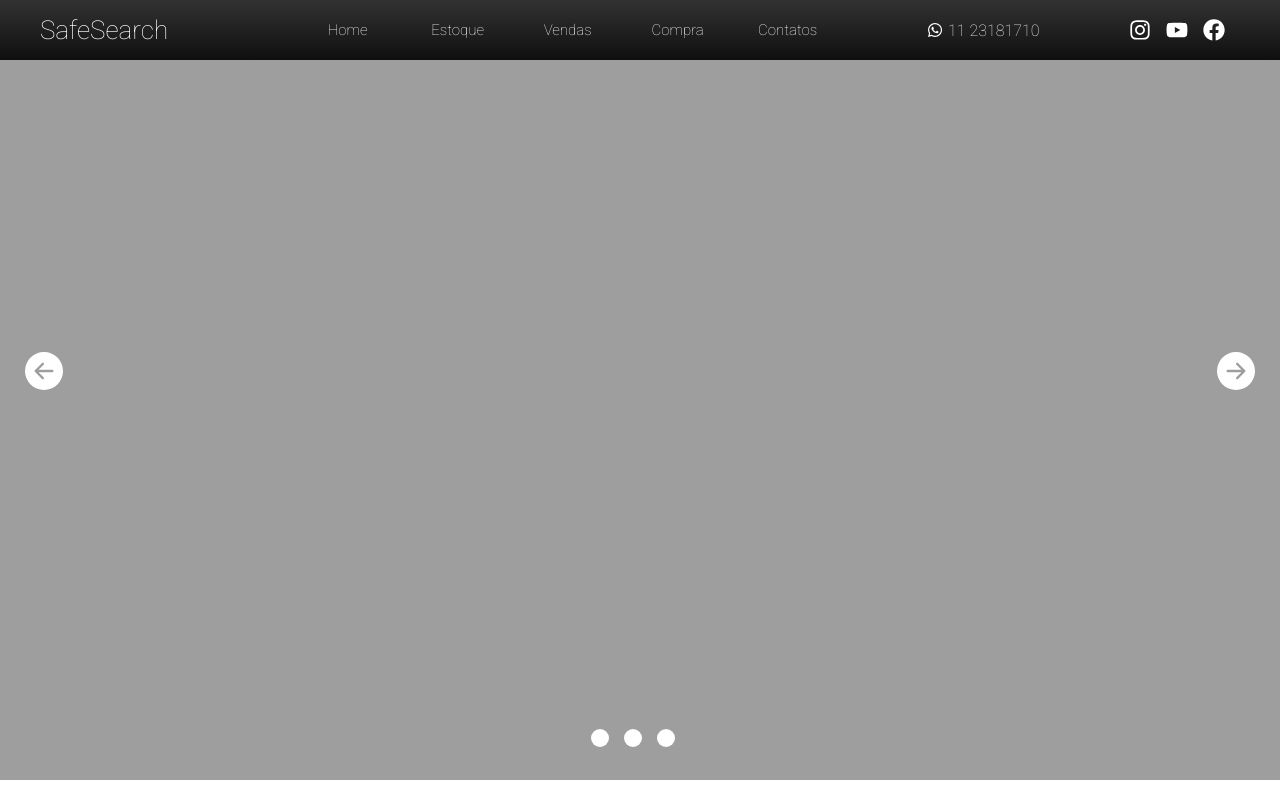
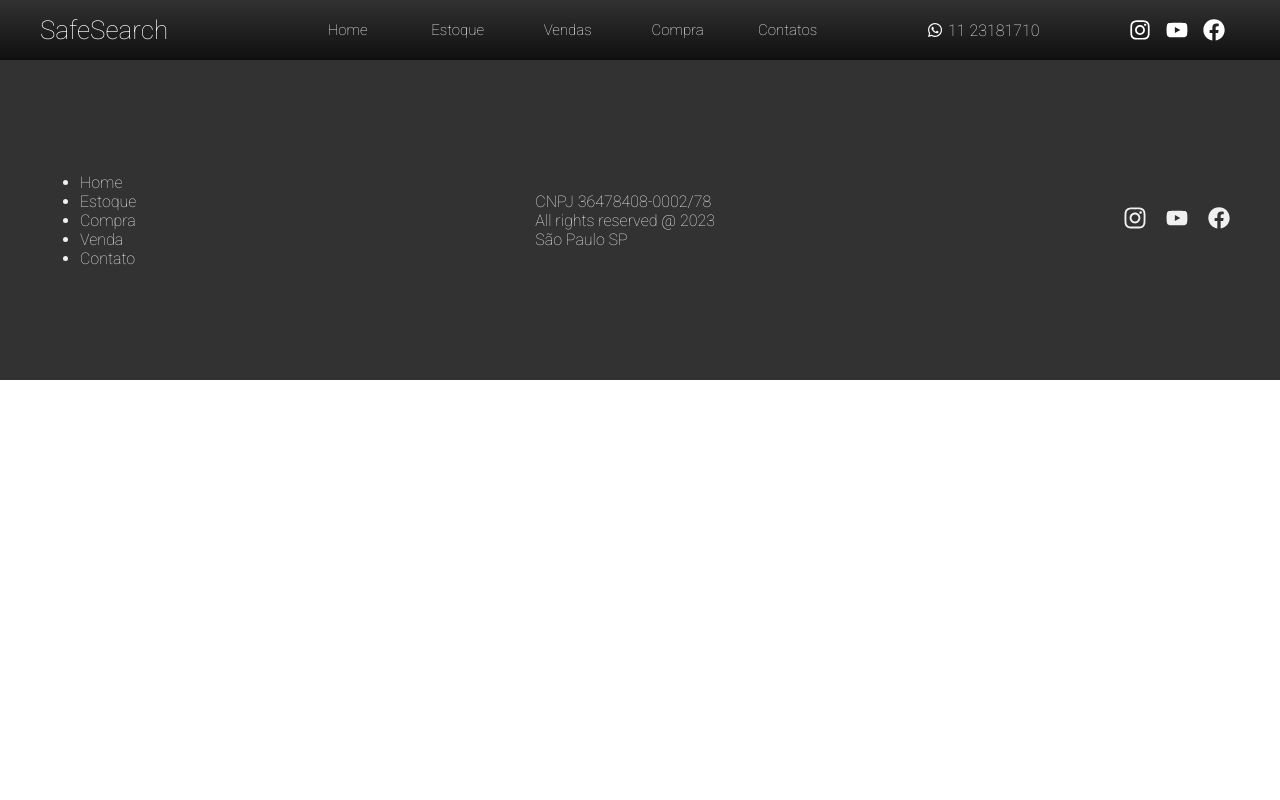
Before and after one commit to WESpekrul/shopcar, a React (Create React App) app: page /car in a window 1280 px wide. Shown: the top 800 px of the page. Built offline with nearby package versions, Linux system fonts and the light colour scheme.

Commit message:
Paginas SubSequentes . MUI ?

```diff
--- a/src/App.js
+++ b/src/App.js
@@ -1,10 +1,13 @@
 import './App.css';
 import Home from './pages/Home/Home';
+import Car from './pages/Car/car';
 
 function App() {
   return (
+    <>
     <Home />
-
+    <Car  />
+    </>
   )
 }
 
--- a/src/components/carousel/Carousel.jsx
+++ b/src/components/carousel/Carousel.jsx
@@ -10,9 +10,9 @@ import {
 const Carousel = () => {
 
     const data = [
-        {id: 1, url: "http://localhost:3000/assets/images/carro0.jpg"},
-        {id: 2, url: "http://localhost:3000/assets/images/carro1.jpg"},
-        {id: 3, url: "http://localhost:3000/assets/images/carro2.jpg"},
+        {id: 1, url: "http://localhost:3000/assets/images/carousel/carro0.jpg"},
+        {id: 2, url: "http://localhost:3000/assets/images/carousel/carro1.jpg"},
+        {id: 3, url: "http://localhost:3000/assets/images/carousel/carro2.jpg"},
 
     ];
 
--- /dev/null
+++ b/src/components/footer/Footer.jsx
@@ -0,0 +1,39 @@
+import React from "react";
+import { FaInstagram, FaYoutube, FaFacebook } from "react-icons/fa";
+import "./footer.css"
+
+
+
+const Footer = () => {
+    return (
+        <div className="ftr-container">
+            <div className="ftr-content">
+                <div className="ftr-item-map">
+                    <ul>
+                        <li>Home</li>
+                        <li>Estoque</li>
+                        <li>Compra</li>
+                        <li>Venda</li>
+                        <li>Contato</li>
+                    </ul>
+                </div>
+
+                <div className="ftr-item-end">
+                    <span>CNPJ 36478408-0002/78</span>
+                    <span>All rights reserved @ 2023</span>
+                    <span>São Paulo SP</span>
+                </div>
+
+                <div className="ftr-item">
+                    <FaInstagram />
+                    <FaYoutube />
+                    <FaFacebook />
+                </div>
+
+            </div>
+
+        </div>
+    )
+}
+
+export default Footer
--- /dev/null
+++ b/src/components/footer/footer.css
@@ -0,0 +1,56 @@
+.ftr-container{
+    width: 100%;
+    height: 320px;
+    display: flex;
+    justify-content: center;
+    align-items: center;
+    background:#323232;
+    color: #f0f0f0;
+
+}
+
+.ftr-content{
+    width: 1200px;
+    height: 300px;
+    display: flex;
+    justify-content: space-between;
+    align-items: center;
+}
+
+.ftr-item-map{
+    display: flex;
+    flex-direction: column;
+    cursor: pointer;
+
+}
+.ftr-item-end{
+    display: flex;
+    flex-direction: column;
+
+}
+
+.ftr-item ul{
+    list-style: none;
+}
+
+.ftr-item ul li{
+    font-size: 15px;
+    font-weight: 400;
+    margin-bottom: 10px;
+}
+
+.ftr-item span{
+    font-size: 14px;
+    font-weight: 400;
+    margin-bottom: 5px;
+    color: #f0f0f0;
+
+}
+
+.ftr-item svg{
+    width: 22px;
+    height: 24px;
+    margin: 10px;
+    cursor: pointer;
+
+}
--- a/src/components/servico/Servico.jsx
+++ b/src/components/servico/Servico.jsx
@@ -9,24 +9,23 @@ const Servico = () => {
 
                 <div className="svc-card">
                     <h1>Vendas</h1>
-
-                    <span> Quer vender seu carro e ter um retorno melhor ??
-                        Converse com nossos consultores e vamos trazer a melhor
-                        solução para seu veiculo !
+                    <span> Lorem ipsum dolor sit amet, consectetur adipisci elit, sed
+                        eiusmod tempor incidunt ut labore et dolore magna aliqua.
+                        Ut enim ad minim veniam, quis nostrum !
                     </span>
 
                 </div>
 
-                <div className="svg-card">
+                <div className="svc-card">
                     <h1>Compras</h1>
-                    <span> Precisa comprar um veiculo usado ou novo com as melhores
-                        condições do mercado ? Fale com um de nossos consultores ,
-                        vamos trazer o veiculo dos seus sonhos !
+                    <span> Lorem ipsum dolor sit amet, consectetur adipisci elit, sed
+                        eiusmod tempor incidunt ut labore et dolore magna aliqua.
+                        Ut enim ad minim veniam, quis nostrum !
                     </span>
 
                 </div>
 
-                <div className="svg-card">
+                <div className="svc-card">
                     <h1>Consignação </h1>
                     <span> Lorem ipsum dolor sit amet, consectetur adipisci elit, sed
                         eiusmod tempor incidunt ut labore et dolore magna aliqua.
@@ -35,7 +34,7 @@ const Servico = () => {
 
                 </div>
 
-                <div className="svg-card">
+                <div className="svc-card">
                     <h1>Aluguel</h1>
                     <span> Lorem ipsum dolor sit amet, consectetur adipisci elit, sed
                         eiusmod tempor incidunt ut labore et dolore magna aliqua.
--- a/src/components/servico/servico.css
+++ b/src/components/servico/servico.css
@@ -1,19 +1,46 @@
 .svc-container{
+    width: 100%;
+    height: 320px;
+    display: flex;
+    justify-content: center;
+    align-items: center;
+    margin-top: 20px;
+    margin-bottom: 30px;
 
 }
 
 .svc-content{
+    width: 1200px;
+    height: 320px;
+    display: flex;
+    justify-content: center;
+    align-items: center;
+    gap: 20px;
 
 }
 
 .svc-card{
+    width: 260px;
+    height: 280px;
+    background-color: rgb(247 247 247);
+    padding: 20px 20px;
+    border-radius: 5px;
+    border-top: 5px solid #323232;
+    box-shadow: 0px 1px 15px -3px rgba(0,0,0,0.1);
+    margin-top: 5px;
 
 }
 
 .svc-card h1{
+    font-size: 22px;
+    font-weight: 1000;
+    margin-bottom: 20px;
+    margin: 5px;
 
 }
 
 .svc-card span{
+    font-size: 15px;
+    font-weight: 400;
 
 }
--- a/src/index.js
+++ b/src/index.js
@@ -1,12 +1,16 @@
 import React from 'react';
 import ReactDOM from 'react-dom/client';
 import './index.css';
+import { createBrowserRouter, RouterProvider } from 'react-router-dom';
 import App from './App';
+import Car from './pages/Car/car';
+import Contact from './pages/Contact/contact';
 
+const router = createBrowserRouter ([
+  {path: "/", element: <App />},
+  {path:"/car", element: <Car />},
+  {path:"/contact", element: <Contact/>}
+])
 
 const root = ReactDOM.createRoot(document.getElementById('root'));
-root.render(
-  <React.StrictMode>
-    <App />
-  </React.StrictMode>
-);
+root.render(<RouterProvider router={router}/>);
--- /dev/null
+++ b/src/pages/Car/car.jsx
@@ -0,0 +1,16 @@
+import "./car.css";
+import Navbar from "../../components/navbar/Navbar"
+import React from "react";
+import Footer from "../../components/footer/Footer";
+
+const Car = () => {
+    return (
+        <>
+            <Navbar />
+            <Footer  />
+
+        </>
+    )
+};
+
+export default Car
--- /dev/null
+++ b/src/pages/Contact/contact.jsx
@@ -0,0 +1,16 @@
+import "./contact.css";
+import Navbar from "../../components/navbar/Navbar"
+import React from "react";
+import Footer from "../../components/footer/Footer";
+
+const Contact = () => {
+    return (
+        <>
+            <Navbar />
+            <Footer  />
+
+        </>
+    )
+};
+
+export default Contact
--- a/src/pages/Home/Home.jsx
+++ b/src/pages/Home/Home.jsx
@@ -4,6 +4,7 @@ import Carousel from "../../components/carousel/Carousel";
 import ShopWindow from "../../components/shopwindow/ShopWindow";
 import Contact from "../../components/contact/Contact";
 import Servico from "../../components/servico/Servico";
+import Footer from "../../components/footer/Footer";
 
 const Home = () => {
     return (
@@ -13,7 +14,7 @@ const Home = () => {
             <ShopWindow />
             <Contact />
             <Servico />
-
+            <Footer />
 
         </>
     )
```
Also changed, not shown: src/pages/Car/car.css (added), src/pages/Contact/contact.css (added).
